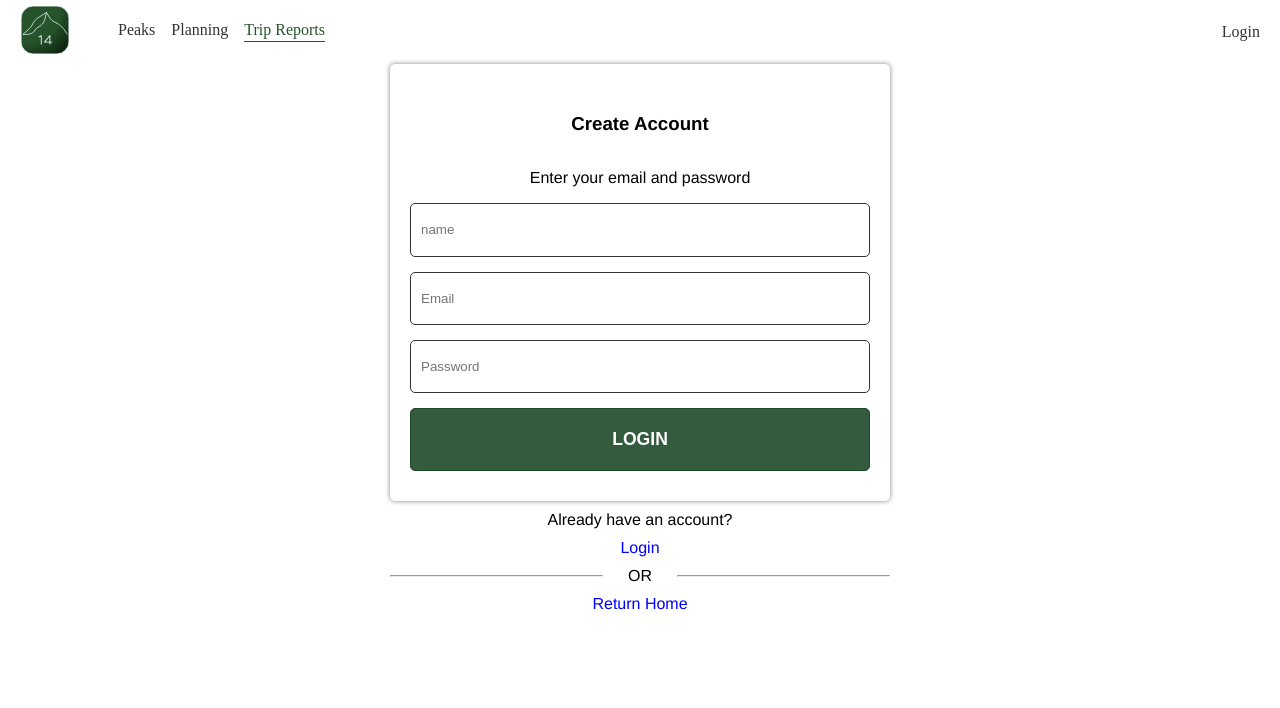
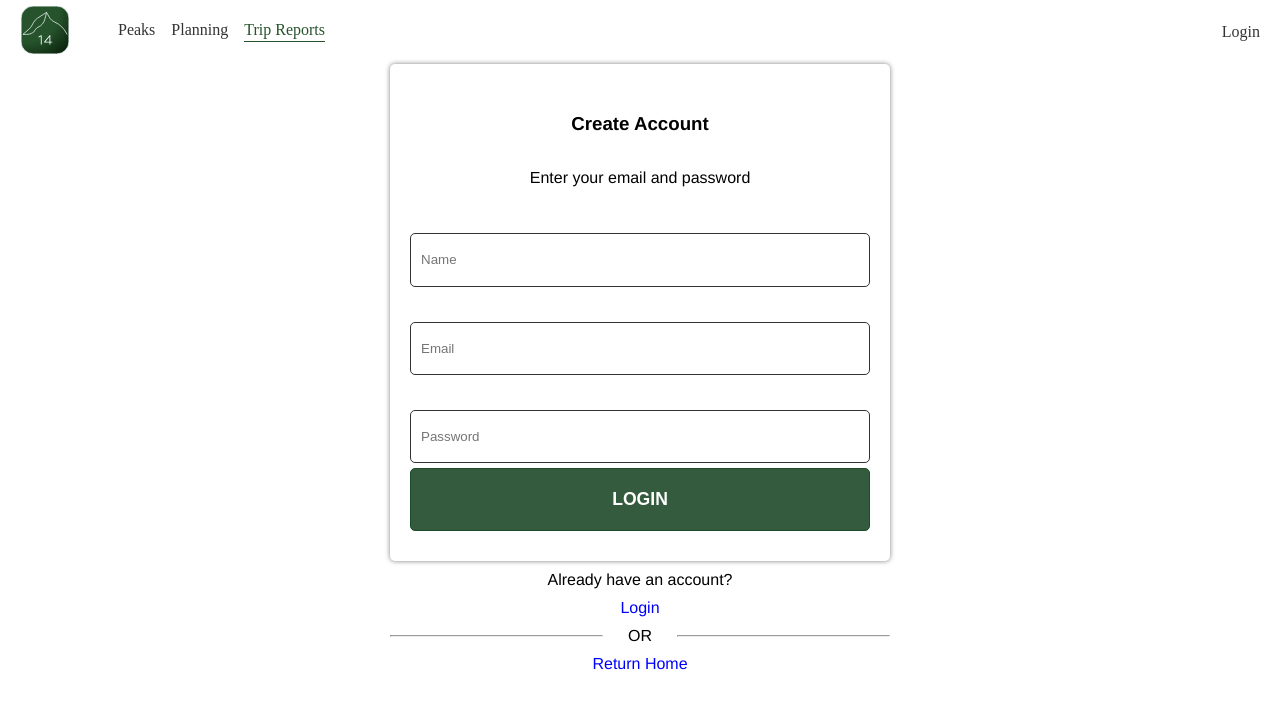
Before and after one commit to calgil/14ers-app, a React (Create React App) app: page /register in a window 1280 px wide. Shown: the top 708 px of the page. Built offline with nearby package versions, Linux system fonts and the light colour scheme.

Commit message:
debugging UserRegister

```diff
--- a/src/components/UserLogin/UserLogin.jsx
+++ b/src/components/UserLogin/UserLogin.jsx
@@ -18,7 +18,7 @@ const UserLogin = () => {
   const navigate = useNavigate();
   const { authService, updateAuth } = useContext(UserContext);
   const [userLogins, setUserLogins] = useState(INIT_LOGIN);
-  const [error, setError] = useState(INIT_ERROR);
+  const [loginError, setLoginError] = useState(INIT_ERROR);
   const [showInputError, setShowInputError] = useState(false);
   const [errorMsg, setErrorMsg] = useState();
   const [showErrorMsg, setShowErrorMsg] = useState(false);
@@ -26,15 +26,15 @@ const UserLogin = () => {
   const onChange = ({ target: { name, value } }) => {
     if (name === "email") {
       if (!isEmailValid(value)) {
-        return setError({ ...error, [name]: false });
+        return setLoginError({ ...loginError, [name]: false });
       }
-      setError({ ...error, [name]: true });
+      setLoginError({ ...loginError, [name]: true });
     }
     if (name === "password") {
       if (!isPasswordValid(value)) {
-        return setError({ ...error, [name]: false });
+        return setLoginError({ ...loginError, [name]: false });
       }
-      setError({ ...error, [name]: true });
+      setLoginError({ ...loginError, [name]: true });
     }
     setUserLogins({ ...userLogins, [name]: value });
   };
@@ -42,9 +42,8 @@ const UserLogin = () => {
   const checkLoginData = () => {
     Object.keys(userLogins).forEach((key) => {
       if (!userLogins[key].length === 0) {
-        setError({ ...error, [`${key}`]: false });
+        setLoginError({ ...loginError, [`${key}`]: false });
       }
-      // setError({ ...error, [`${key}`]: true });
     });
   };
 
@@ -62,7 +61,7 @@ const UserLogin = () => {
       return;
     }
 
-    if (!error.email || !error.password) {
+    if (!loginError.email || !loginError.password) {
       return;
     }
 
@@ -82,6 +81,7 @@ const UserLogin = () => {
         if (res.status === 200) {
           updateAuth();
           navigate(-1);
+          setLoginError(INIT_ERROR);
         }
       })
       .catch(() => {
@@ -105,7 +105,7 @@ const UserLogin = () => {
             key={data.key}
             data={data}
             onChange={onChange}
-            error={!error[data.name]}
+            error={!loginError[data.name]}
             showError={showInputError}
           />
         ))}
@@ -120,7 +120,7 @@ const UserLogin = () => {
         <div>
           <Link to="/">Home</Link>
           <button className={s.backBtn} onClick={() => navigate(-1)}>
-            <i class="fa fa-chevron-left"></i>
+            <i className="fa fa-chevron-left"></i>
             Go Back
           </button>
         </div>
--- a/src/components/UserRegister/UserRegister.jsx
+++ b/src/components/UserRegister/UserRegister.jsx
@@ -3,6 +3,7 @@ import s from "./UserRegister.module.css";
 import { Link, useNavigate } from "react-router-dom";
 import { UserContext } from "../../App";
 import { isEmailValid } from "../../utilities/isEmailValid";
+import InputBase from "../InputBase/InputBase";
 
 const UserRegister = () => {
   const { authService, updateAuth } = useContext(UserContext);
@@ -13,53 +14,97 @@ const UserRegister = () => {
     email: "",
     password: "",
   };
-  const [error, setError] = useState(false);
+  const INIT_ERROR = {
+    email: false,
+    password: false,
+  };
+  const [userInfoError, setUserInfoError] = useState(INIT_ERROR);
   const [errorMsg, setErrorMsg] = useState("");
   const [userInfo, setUserInfo] = useState(INIT_STATE);
+  const [showError, setShowError] = useState(false);
 
   const onChange = ({ target: { name, value } }) => {
-    if (name === "email" && isEmailValid(value)) {
-      setUserInfo({ ...userInfo, [name]: value });
-    }
     setUserInfo({ ...userInfo, [name]: value });
   };
 
-  const createUser = (e) => {
-    e.preventDefault();
-    const { name, email, password } = userInfo;
-    if (!name || !email || !password) {
-      Object.keys(userInfo).forEach((key) => {
-        if (userInfo[key].length === 0) {
-          let errorMsg = `Please enter a valid ${key}`;
-          setError(true);
-          setErrorMsg(errorMsg);
-        }
-      });
-    } else {
-      authService
-        .createUser(name, email, password)
-        .then(() => {
-          updateAuth();
-          navigate("/");
-        })
-        .catch(() => {
-          setError(true);
-          setUserInfo({
-            name: "",
-            email: "",
-            password: "",
-          });
-        });
+  const validateInputs = (name, value) => {
+    console.log("validate", name, value);
+    if (!value) {
+      console.log("error", name);
+      setUserInfoError({ ...userInfoError, [`${name}`]: true });
+      return;
     }
   };
 
+  const onBlur = () => {
+    Object.keys(userInfo).forEach((name) => {
+      validateInputs(name, userInfo[name]);
+
+      // if (!userInfo[key].length) {
+      //   console.log("empty", userInfoError[key]);
+      //   setUserInfoError({ ...userInfoError, [key]: true });
+      //   console.log("empty!", userInfoError);
+      //   return;
+      // }
+      // console.log("each key", key);
+      // console.log("each val", userInfo[key]);
+    });
+    console.log(userInfoError);
+  };
+
+  const onSubmit = (e) => {
+    e.preventDefault();
+    console.log("submit", userInfoError);
+    const { name, email, password } = userInfo;
+    // if (!name || !email || !password) {
+    //   Object.keys(userInfo).forEach((key) => {
+    //     if (userInfo[key].length === 0) {
+    //       let errorMsg = `Please enter a valid ${key}`;
+    //       setError(true);
+    //       setErrorMsg(errorMsg);
+    //     }
+    //   });
+    // } else {
+    //   authService
+    //     .createUser(name, email, password)
+    //     .then(() => {
+    //       updateAuth();
+    //       navigate("/");
+    //     })
+    //     .catch(() => {
+    //       setError(true);
+    //       setUserInfo({
+    //         name: "",
+    //         email: "",
+    //         password: "",
+    //       });
+    //     });
+    // }
+  };
+
+  const inputData = [
+    { key: 1, name: "name", errorMsg: "" },
+    { key: 2, name: "email", errorMsg: "Please enter a valid email" },
+    { key: 3, name: "password", errorMsg: "Please enter a valid password" },
+    // {key: 4, name: "confirm password", errorMsg: 'Passwords do not match'},
+  ];
+
   return (
     <>
-      <form className={s.registerBody} onSubmit={createUser}>
+      <form className={s.registerBody} onSubmit={onSubmit} onBlur={onBlur}>
         <h3>Create Account</h3>
         <p>Enter your email and password</p>
-        {error && <div className={s.errorMsg}>{errorMsg}</div>}
-        <input
+        {/* {error && <div className={s.errorMsg}>{errorMsg}</div>} */}
+        {inputData.map((data) => (
+          <InputBase
+            key={data.key}
+            data={data}
+            onChange={onChange}
+            error={userInfo[data.name]}
+            showError={showError}
+          />
+        ))}
+        {/* <input
           className={s.inputBase}
           name="name"
           type="text"
@@ -82,7 +127,7 @@ const UserRegister = () => {
           placeholder="Password"
           autoComplete="off"
           onChange={onChange}
-        />
+        /> */}
         <input className={s.submitBtn} type="submit" value="Login" />
       </form>
       <div className={s.linkContainer}>
```
